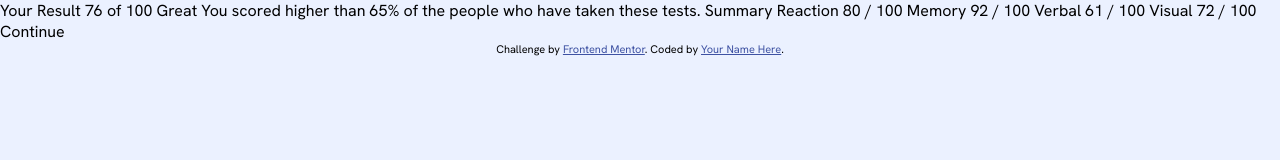
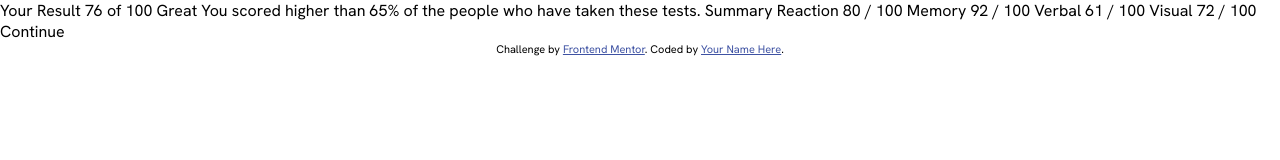
Before and after one commit to whexberg/results-summary-component, a website built with webpack: page index.html in a window 1280 px wide. Built offline with nearby package versions, Linux system fonts and the light colour scheme.

Commit message:
Fixed page background

```diff
--- a/src/styles/styles.scss
+++ b/src/styles/styles.scss
@@ -40,12 +40,11 @@ $fw-bolder: 800;
     box-sizing: border-box;
 }
 
-body {
+html, body {
     font-family: $font-family;
-    background: $pale-blue;
     position: relative;
-    min-width: 100vw;
-    min-height: 100vh;
+    width: 100%;
+    height: 100%;
     padding: 0;
     margin: 0;
 }
```
